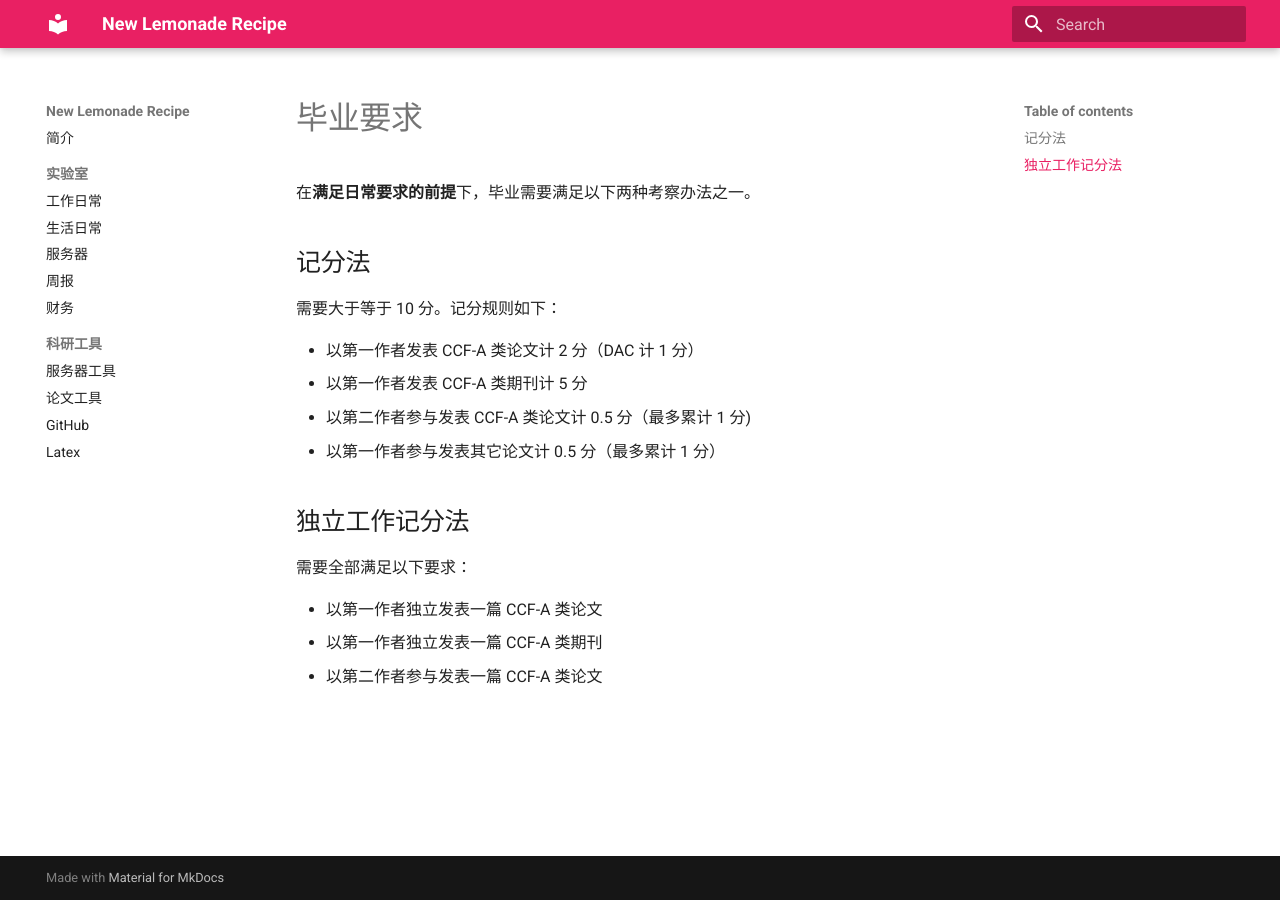
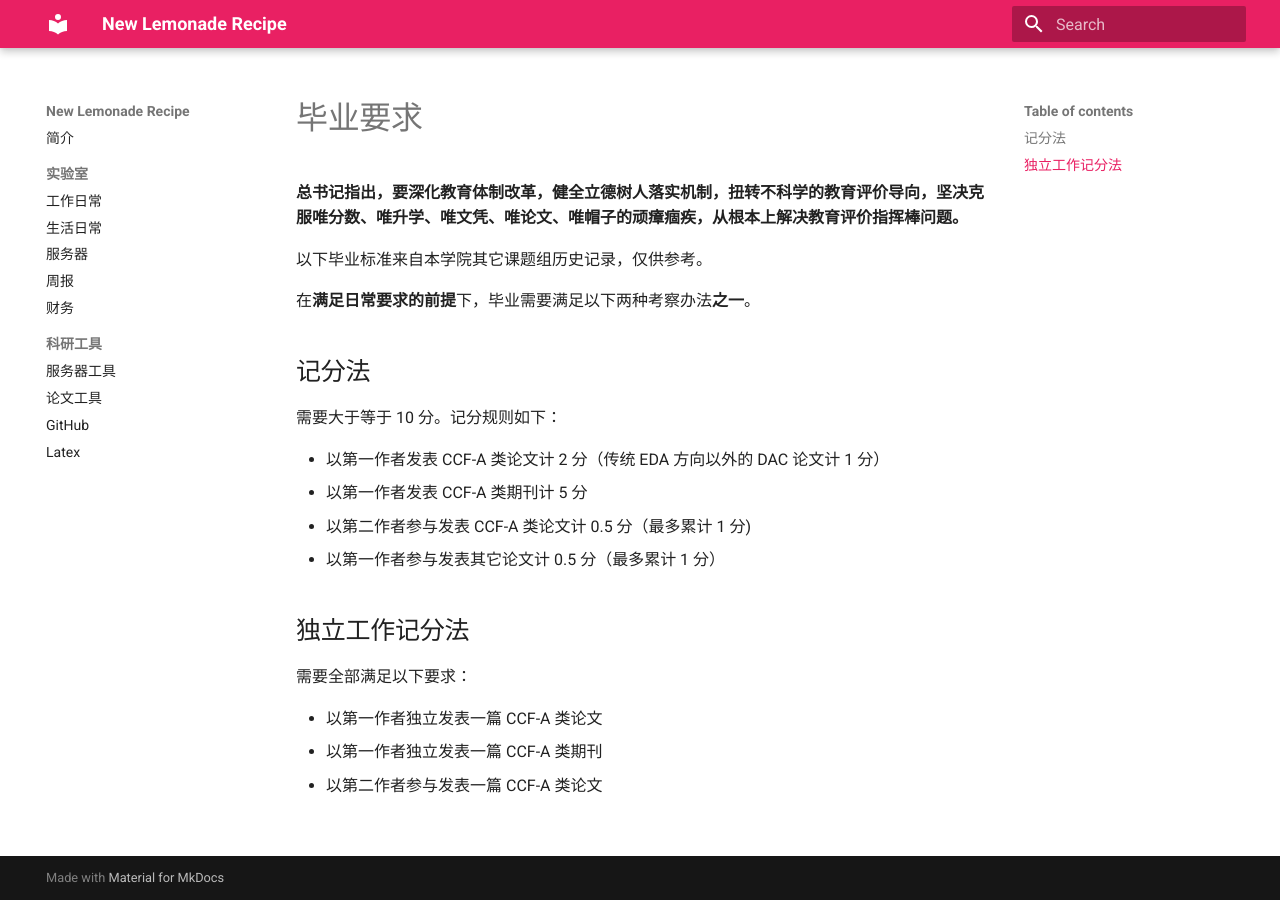
Before and after one commit to pku-lemonade/recipe, an MkDocs documentation site: the page built from docs/lab/graduation.md, in a window 1280 px wide. Built offline with MkDocs 1.6.1 and Material for MkDocs 9.7.7, drawn with Linux system fonts in a browser that asks for light colours.

Commit message:
深入贯彻落实破五维

```diff
--- a/docs/lab/graduation.md
+++ b/docs/lab/graduation.md
@@ -1,12 +1,16 @@
 # 毕业要求
 
-在**满足日常要求的前提**下，毕业需要满足以下两种考察办法之一。
+**总书记指出，要深化教育体制改革，健全立德树人落实机制，扭转不科学的教育评价导向，坚决克服唯分数、唯升学、唯文凭、唯论文、唯帽子的顽瘴痼疾，从根本上解决教育评价指挥棒问题。**
+
+以下毕业标准来自本学院其它课题组历史记录，仅供参考。
+
+在**满足日常要求的前提**下，毕业需要满足以下两种考察办法**之一**。
 
 ## 记分法
 
 需要大于等于 10 分。记分规则如下：
 
-- 以第一作者发表 CCF-A 类论文计 2 分（DAC 计 1 分）
+- 以第一作者发表 CCF-A 类论文计 2 分（传统 EDA 方向以外的 DAC 论文计 1 分）
 - 以第一作者发表 CCF-A 类期刊计 5 分
 - 以第二作者参与发表 CCF-A 类论文计 0.5 分（最多累计 1 分)
 - 以第一作者参与发表其它论文计 0.5 分（最多累计 1 分）
```
Also changed, not shown: docs/lab/server.md (+1 -1 lines).
